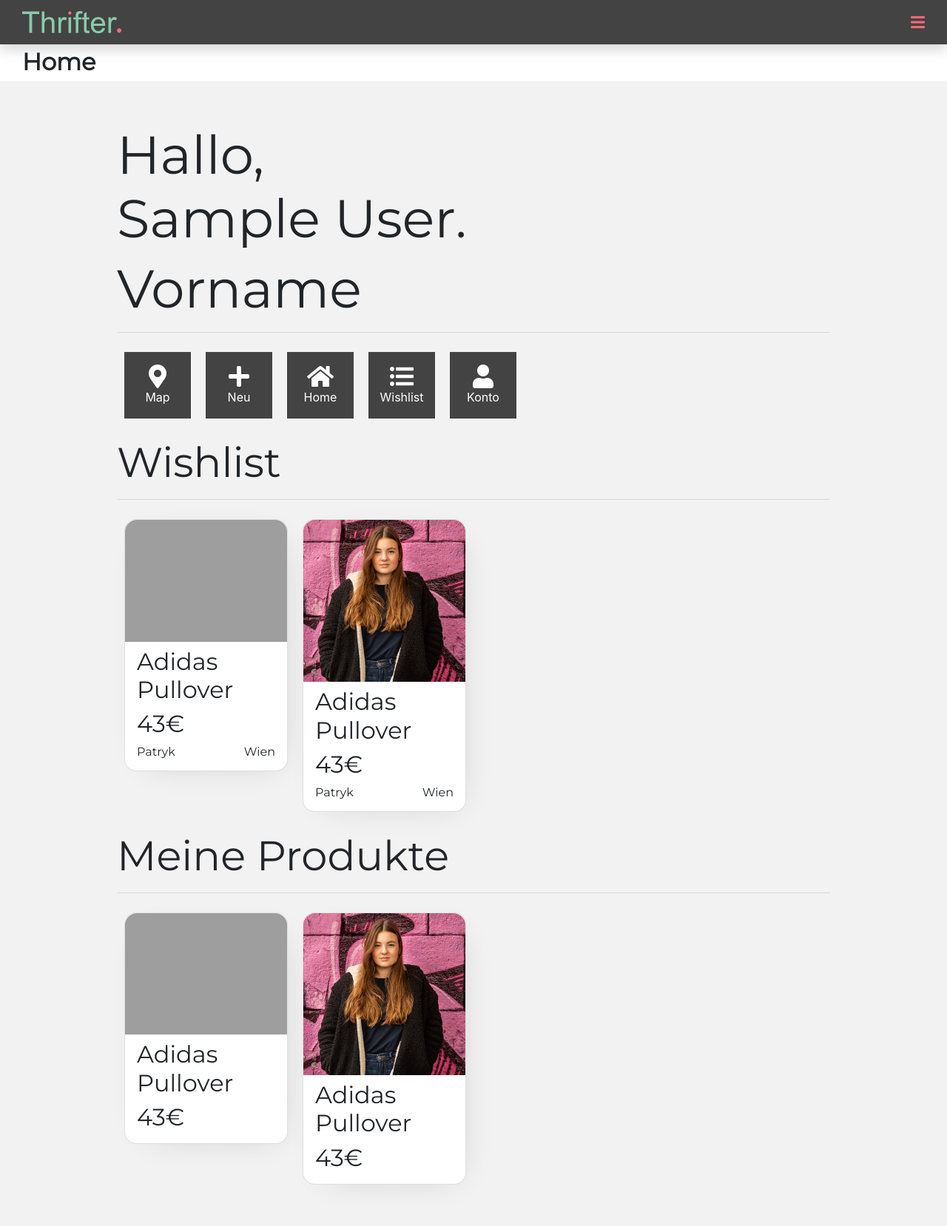
After one commit to Flodeplay/Thrifter, a PHP site: page /home.php in a window 1280 px wide. The commit adds this page. Shown: the whole page at 74% size. Run offline with PHP 8.4, Linux system fonts and the light colour scheme; the visitor is signed in with stand-in values (Sample User, id 1); some libraries are stand-ins or nearby versions; grey boxes are pictures that could not be loaded.

Commit message:
login style changes | home.php created | some other shit

```diff
--- a/website-dir/css/footer.css
+++ b/website-dir/css/footer.css
@@ -24,7 +24,7 @@
 .links li{
 	list-style: none;
 	padding: 10px 70px;
-	border-left: var(--main-red) 4px solid;
+	border-left: var(--main-dark) 4px solid;
 	margin-bottom: 20px;
 }
 
--- /dev/null
+++ b/website-dir/css/product.css
@@ -0,0 +1,38 @@
+/*
+<div class="product-outer col-6 col-sm-4 col-md-3 col-xl-3">
+<div class="card product">
+                <div class="card-img-top">
+                    <img src="assets/_DSC1438.jpg" class="img-fluid card-img-top ">
+                </div>
+                <div class="card-body">
+                    <div class="row justify-content-between align-items-center">
+                        <div class="h2" class="product-name">Adidas Pullover</div>
+                        <div class="h2" class="product-name">43€</div>
+                    </div>
+                    <div class="row justify-content-between align-items-center">
+                        <div class="h6" class="product-user" >Patryk</div>
+                        <div class="h6" class="product-loc">Wien</div>
+                    </div>
+                </div>
+</div>
+</div>
+ */
+ .product-outer {
+     padding: 10px!important;
+
+}
+.product{
+    border-radius: 1rem !important;
+    -webkit-box-shadow: 10px 10px 45px -25px rgba(0,0,0,0.2);
+    -moz-box-shadow: 10px 10px 45px -25px rgba(0,0,0,0.2);
+    box-shadow: 10px 10px 45px -25px rgba(0,0,0,0.2);
+}
+ .product img {
+    border-radius: 1rem 1rem 0 0 0!important;
+}
+ .card-body {
+    padding: 0.5rem 1rem;
+}
+ .card-img-top {
+    border-radius: 1rem 1rem 0 0;
+}
--- a/website-dir/css/style.css
+++ b/website-dir/css/style.css
@@ -26,6 +26,18 @@ main{
 	margin-top: 60px;
 	position: relative;
 }
+.main-header{
+    position: relative !important;
+    max-width: 1024px;
+    margin: 120px auto 0;
+    padding: 30px;
+}
+main .w-1024{
+    position: relative !important;
+    max-width: 1024px !important;
+    margin: 0 auto;
+    padding: 30px;
+}
 header {
 	/*animation: 700ms opacity-0-1 ease 1000ms running both;*/
     background-color: white;
@@ -47,25 +59,6 @@ main .full-height-section {
 main article {
 	/*animation: 700ms opacity-0-1 ease 1500ms running both;*/
     padding: 20px 30px 5px;
-
-}
-
-main article .product {
-    border-radius: 1rem !important;
-}
-
-main article .user .product img {
-    border-radius: 1rem 0 0 1rem !important;
-}
-
-main article .card-body {
-    padding: 0.5rem 1rem;
-}
-main article .card-img-top {
-    border-radius: 1rem 1rem 0 0;
-}
-
-main article .card-img-top-container {
 
 }
 .img_container {
--- /dev/null
+++ b/website-dir/home.php
@@ -0,0 +1,147 @@
+<!DOCTYPE html>
+<html lang="de">
+<head>
+    <?php
+    error_reporting(0);
+    session_start();
+    ?>
+    <title>Thrifter.</title>
+
+    <!-- Meta Tags-->
+    <meta charset="UTF-8">
+    <meta name = "viewport" content = "width = device-width, initial-scale=1, user-scalable=yes">
+
+    <!-- extern stylesheets-->
+    <link rel="stylesheet" href="https://use.fontawesome.com/releases/v5.4.2/css/all.css"
+          integrity="sha384-/rXc/GQVaYpyDdyxK+ecHPVYJSN9bmVFBvjA/9eOB+pb3F2w2N6fc5qB9Ew5yIns" crossorigin="anonymous">
+    <link rel="stylesheet" href="css/bootstrap.min.css">
+    <!-- custom style-->
+    <link rel="stylesheet" href="css/style.css">
+    <link rel="stylesheet" href="css/nav.css">
+    <link rel="stylesheet" href="css/product.css">
+    <link rel="stylesheet" href="css/footer.css">
+    <style>
+        #headpic{
+            background-image: url('assets/DSC_9514-4.JPG');background-position: right;
+        }
+        @media (max-width: 992px) {
+            #headpic{
+                background-image: url('assets/DSC_9662-7.JPG');background-position: top center;
+            }
+        }
+    </style>
+    <!-- scripts-->
+    <script src="JS/jquery-3.3.1.min.js"></script>
+    <script src="JS/popper.min.js"></script>
+    <script src="JS/bootstrap.min.js"></script>
+    <script src="JS/vh-fix.js"></script>
+    <script src="JS/base.js"></script>
+    <!-- Favicons -->
+    <link rel="apple-touch-icon" sizes="180x180" href="assets/favicons/apple-touch-icon.png">
+    <link rel="icon" type="image/png" sizes="32x32" href="assets/favicons/favicon-32x32.png">
+    <link rel="icon" type="image/png" sizes="16x16" href="assets/favicons/favicon-16x16.png">
+    <link rel="manifest" href="assets/favicons/site.webmanifest">
+    <link rel="mask-icon" href="assets/favicons/safari-pinned-tab.svg" color="#ff6a79">
+    <link rel="shortcut icon" href="assets/favicons/favicon.ico">
+    <meta name="msapplication-TileColor" content="#da532c">
+    <meta name="msapplication-config" content="assets/favicons/browserconfig.xml">
+    <meta name="theme-color" content="#ffffff">
+
+</head>
+<body>
+<?php echo file_get_contents('html/navbarTop.html'); ?>
+<header>
+    <div class="row justify-content-between align-items-center">
+        <span class="h2 page-title" style="font-weight: 600">Home</span>
+    </div>
+</header>
+<main class="main-header">
+    <section class="my-3">
+        <?
+            echo "<h1 class='display-3'>Hallo,<br> " . $_SESSION["forename"] . ".</h1>";
+        ?>
+
+        <div class="display-3">Vorname</div>
+        <hr>
+        <div class="row">
+            <div style="display: flex; justify-content: center; align-items: center; flex-direction: column; margin: 10px;width: 90px;height: 90px; background-color: #434343; color: white"><i class="fas fa-map-marker-alt fa-2x"></i>Map</div>
+            <div style="display: flex; justify-content: center; align-items: center; flex-direction: column; margin: 10px;width: 90px;height: 90px; background-color: #434343; color: white"><i class="fas fa-plus fa-2x"></i>Neu</div>
+            <div style="display: flex; justify-content: center; align-items: center; flex-direction: column; margin: 10px;width: 90px;height: 90px; background-color: #434343; color: white"><i class="fas fa-home fa-2x"></i>Home</div>
+            <div style="display: flex; justify-content: center; align-items: center; flex-direction: column; margin: 10px;width: 90px;height: 90px; background-color: #434343; color: white"><i class="fas fa-list-ul fa-2x"></i>Wishlist</div>
+            <div style="display: flex; justify-content: center; align-items: center; flex-direction: column; margin: 10px;width: 90px;height: 90px; background-color: #434343; color: white"><i class="fas fa-user fa-2x"></i>Konto</div>
+        </div>
+    </section
+    <section class="my-3">
+        <div class="display-4">Wishlist</div>
+        <hr>
+        <div class="row">
+            <div class="product-outer col-6 col-sm-4 col-md-3 col-xl-3">
+                <div class="card product">
+                    <div class="card-img-top">
+                        <img src="assets/_DSC1438.jpg" class="img-fluid card-img-top ">
+                    </div>
+                    <div class="card-body">
+                        <div class="row justify-content-between align-items-center">
+                            <div class="h2" class="product-name">Adidas Pullover</div>
+                            <div class="h2" class="product-name">43€</div>
+                        </div>
+                        <div class="row justify-content-between align-items-center">
+                            <div class="h6" class="product-user" >Patryk</div>
+                            <div class="h6" class="product-loc">Wien</div>
+                        </div>
+                    </div>
+                </div>
+            </div>
+            <div class="product-outer col-6 col-sm-4 col-md-3 col-xl-3">
+                <div class="card product">
+                    <div class="card-img-top">
+                        <img src="assets/DSC_9662-7.JPG" class="img-fluid card-img-top ">
+                    </div>
+                    <div class="card-body">
+                        <div class="row justify-content-between align-items-center">
+                            <div class="h2" class="product-name">Adidas Pullover</div>
+                            <div class="h2" class="product-name">43€</div>
+                        </div>
+                        <div class="row justify-content-between align-items-center">
+                            <div class="h6" class="product-user" >Patryk</div>
+                            <div class="h6" class="product-loc">Wien</div>
+                        </div>
+                    </div>
+                </div>
+            </div>
+        </div>
+    </section>
+    <section  class="my-3">
+        <div class="display-4">Meine Produkte</div>
+        <hr>
+        <div class="row">
+            <div class="product-outer col-6 col-sm-4 col-md-3 col-xl-3">
+                <div class="card product">
+                    <div class="card-img-top">
+                        <img src="assets/_DSC1438.jpg" class="img-fluid card-img-top ">
+                    </div>
+                    <div class="card-body">
+                        <div class="row justify-content-between align-items-center">
+                            <div class="h2" class="product-name">Adidas Pullover</div>
+                            <div class="h2" class="product-name">43€</div>
+                        </div>
+                    </div>
+                </div>
+            </div>
+            <div class="product-outer col-6 col-sm-4 col-md-3 col-xl-3">
+                <div class="card product">
+                    <div class="card-img-top">
+                        <img src="assets/DSC_9662-7.JPG" class="img-fluid card-img-top ">
+                    </div>
+                    <div class="card-body">
+                        <div class="row justify-content-between align-items-center">
+                            <div class="h2" class="product-name">Adidas Pullover</div>
+                            <div class="h2" class="product-name">43€</div>
+                        </div>
+                    </div>
+                </div>
+            </div>
+        </div>
+    </section>
+</main>
+</body>
--- a/website-dir/html/navbarTop.html
+++ b/website-dir/html/navbarTop.html
@@ -6,8 +6,9 @@
             <div class="content">
                 <ul class="p-0 m-0">
                 <li id="nav-link-1">Home</li>
-                <li id="nav-link-2">Home</li>
-                <li id="nav-link-3">Home</li>
+                <li id="nav-link-2">Login</li>
+                <li id="nav-link-3">Impressum</li>
+
                 </ul>
                 <hr id="nav-link-4">
                 <div id="nav-link-5" class="row font-weight-bold justify-content-center mt-5"><i class="fab fa-instagram mx-3 fa-2x"></i><i
```
Also changed, not shown: website-dir/index.php (+53 -9 lines), website-dir/assets/DSC_9514-4.JPG (added), website-dir/assets/DSC_9662-7.JPG (added), website-dir/assets/_DSC1438-2.JPG (added), website-dir/assets/_DSC1438.jpg (deleted).
